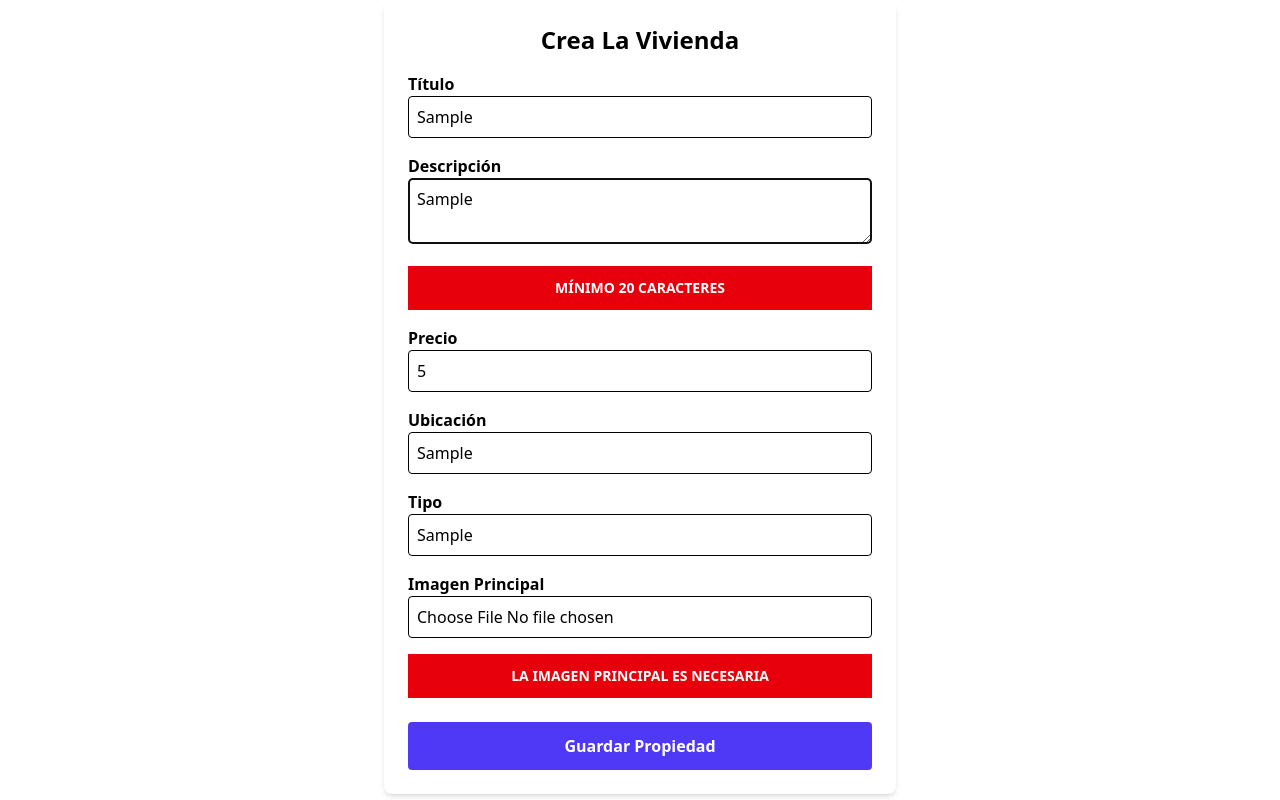
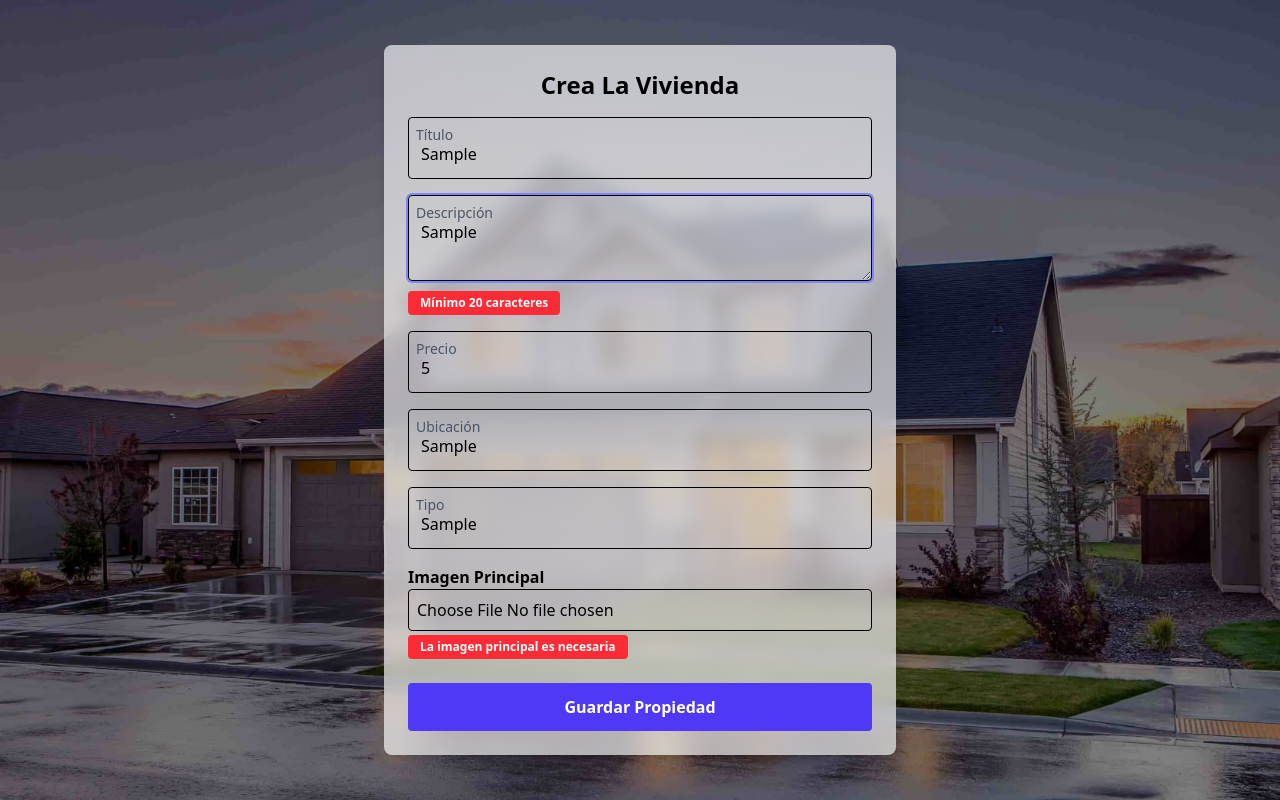
Before and after one commit to No-Country-simulation/s21-14-n-webapp, a React (Vite) app in the folder client/: page /admin/crearInmueble in a window 1280 px wide. Both pictures are taken after typing "Sample", "Sample", "5", "Sample", "Sample" into the empty fields and a click on the button "Guardar Propiedad". Built offline with nearby package versions, Linux system fonts and the light colour scheme.

Commit message:
Formulario de Creacion de vivienda mejorado en diseño y animaciones, mejor mensaje de Error, imagen principal en Public

```diff
--- a/client/src/layouts/AdminLayout.jsx
+++ b/client/src/layouts/AdminLayout.jsx
@@ -1,17 +1,13 @@
-import { Outlet } from "react-router-dom"
-
+import { Outlet } from "react-router-dom";
 
 const AdminLayout = () => {
   return (
-    <div>
+    <div className="min-h-screen bg-[url(/banner.webp)] bg-cover bg-center flex flex-col">
+      <main className="flex-1 flex justify-center items-center">
+        <Outlet />
+      </main>
+    </div>
+  );
+};
 
-    <main>
-        <Outlet/>
-    </main>
-
-
-    </div>
-  )
-}
-
-export default AdminLayout
+export default AdminLayout;
--- a/client/src/pages/admin/PropertiesForm.jsx
+++ b/client/src/pages/admin/PropertiesForm.jsx
@@ -1,10 +1,9 @@
 import { useForm } from "react-hook-form";
 import { yupResolver } from "@hookform/resolvers/yup";
 import { useState } from "react";
-
+import { motion } from "framer-motion";
 import { PropertieSchema } from "../../schemas";
 import Error from "../../ui/ErrorMessage";
-
 
 const PropertiesForm = () => {
   const {
@@ -23,39 +22,47 @@ const PropertiesForm = () => {
   };
 
   return (
-    <div className="max-w-lg mx-auto p-6 bg-white shadow-md rounded-lg">
+    <div className="relative w-full h-screen flex items-center justify-center">
+      <div className="absolute top-0 left-0 w-full h-full bg-black/50"></div>
+      <motion.div
+        initial={{ opacity: 0, y: 50 }}
+        animate={{ opacity: 1, y: 0 }}
+        transition={{ duration: 0.8, ease: "easeOut" }}
+        className="max-w-lg min-h-[500px] mx-auto p-6 bg-white/65 shadow-lg rounded-lg backdrop-blur-sm relative md:min-h-[600px] sm:w-11/12"
+      >
         <h2 className="text-2xl font-bold text-center mb-4">Crea La Vivienda</h2>
         <form onSubmit={handleSubmit(createProperty)}>
-        <div className="mb-4">
-          <label className="block font-semibold">Título</label>
-          <input className="w-full p-2 border rounded" {...register("titulo")} />
-          {errors.titulo && <Error>{errors.titulo.message}</Error>}
+          {[
+            { name: "titulo", label: "Título", type: "text" },
+            { name: "descripcion", label: "Descripción", type: "textarea" },
+            { name: "precio", label: "Precio", type: "number" },
+            { name: "ubicacion", label: "Ubicación", type: "text" },
+            { name: "tipo", label: "Tipo", type: "text" },
+          ].map(({ name, label, type }, index) => (
+            <div key={name} className="relative mb-4">
+              <motion.label
+                initial={{ y: 10, opacity: 0 }}
+                animate={{ y: 0, opacity: 1 }}
+                transition={{ duration: 0.3, delay: index * 0.1 }}
+                className="absolute top-2 left-2 text-gray-600 text-sm"
+              >
+                {label}
+              </motion.label>
+              {type === "textarea" ? (
+                <textarea
+                  className="w-full p-3 pt-6 border rounded focus:outline-none focus:ring-2 focus:ring-indigo-400"
+                  {...register(name)}
+                />
+              ) : (
+                <input
+                  type={type}
+                  className="w-full p-3 pt-6 border rounded focus:outline-none focus:ring-2 focus:ring-indigo-400"
+                  {...register(name)}
+                />
+              )}
+              {errors[name] && <Error>{errors[name].message}</Error>}
             </div>
-
-        <div className="mb-4">
-          <label className="block font-semibold">Descripción</label>
-          <textarea className="w-full p-2 border rounded" {...register("descripcion")} />
-          {errors.descripcion && <Error>{errors.descripcion.message}</Error>}
-        </div>
-
-        <div className="mb-4">
-          <label className="block font-semibold">Precio</label>
-          <input type="number" className="w-full p-2 border rounded" {...register("precio")} />
-          {errors.precio && <Error>{errors.precio.message}</Error>}
-        </div>
-
-        <div className="mb-4">
-          <label className="block font-semibold">Ubicación</label>
-          <input className="w-full p-2 border rounded" {...register("ubicacion")} />
-          {errors.ubicacion && <Error>{errors.ubicacion.message}</Error>}
-        </div>
-
-        <div className="mb-4">
-          <label className="block font-semibold">Tipo</label>
-          <input className="w-full p-2 border rounded" {...register("tipo")} />
-          {errors.tipo && <Error>{errors.tipo.message}</Error>}
-        </div>
-
+          ))}
           <div className="mb-6">
             <label className="block font-semibold">Imagen Principal</label>
             {!imagenPrincipal ? (
@@ -65,11 +72,11 @@ const PropertiesForm = () => {
     onChange={(e) => setImagenPrincipal(e.target.files[0])}
   />
 ) : (
-            <div className="relative">
+  <div className="relative flex justify-center items-center">
     <img
       src={URL.createObjectURL(imagenPrincipal)}
       alt="Principal"
-                className="w-full h-40 object-cover rounded"
+      className="w-full max-h-40 object-cover rounded shadow-md"
     />
     <button
       type="button"
@@ -80,16 +87,20 @@ const PropertiesForm = () => {
     </button>
   </div>
 )}
+
             {errors.imagenPrincipal && <Error>{errors.imagenPrincipal.message}</Error>}
           </div>
 
-        <button
+          <motion.button
+            whileHover={{ scale: 1.05 }}
+            whileTap={{ scale: 0.95 }}
             type="submit"
             className="w-full p-3 bg-indigo-600 text-white font-bold rounded hover:bg-indigo-700"
           >
             Guardar Propiedad
-        </button>
+          </motion.button>
         </form>
+      </motion.div>
     </div>
   );
 };
--- a/client/src/ui/ErrorMessage.jsx
+++ b/client/src/ui/ErrorMessage.jsx
@@ -1,11 +1,17 @@
+import { motion } from "framer-motion";
 
+const Error = ({ children }) => {
+  return (
+    <motion.div
+      initial={{ opacity: 0, y: -5 }}
+      animate={{ opacity: 1, y: 0 }}
+      exit={{ opacity: 0, y: -5 }}
+      transition={{ duration: 0.3 }}
+      className="mt-1 bg-red-500 text-white font-semibold px-3 py-1 rounded text-xs inline-block"
+    >
+      {children}
+    </motion.div>
+  );
+};
 
-const Error = ({children}) => {
-    return (
-      <div className='text-center my-4 bg-red-600 text-white font-bold p-3 uppercase text-sm'>
-          {children}
-      </div>
-    )
-  }
-
-  export default Error
+export default Error;
```
Also changed, not shown: client/public/banner.webp (added), client/public/pexels-binyaminmellish-186077.jpg (added). Lines whose indentation alone changed are shown as unchanged.
